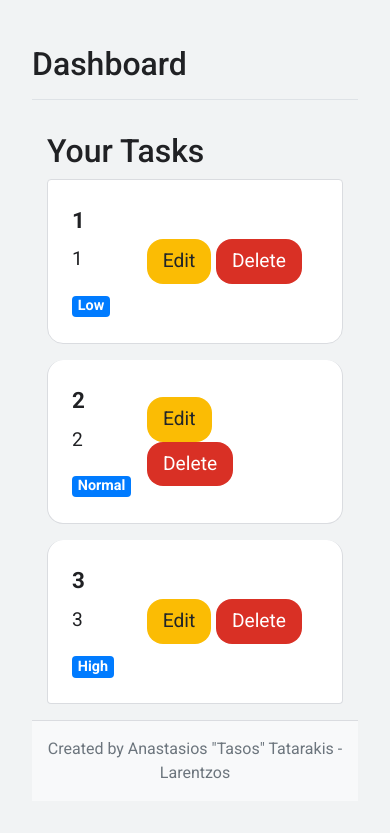
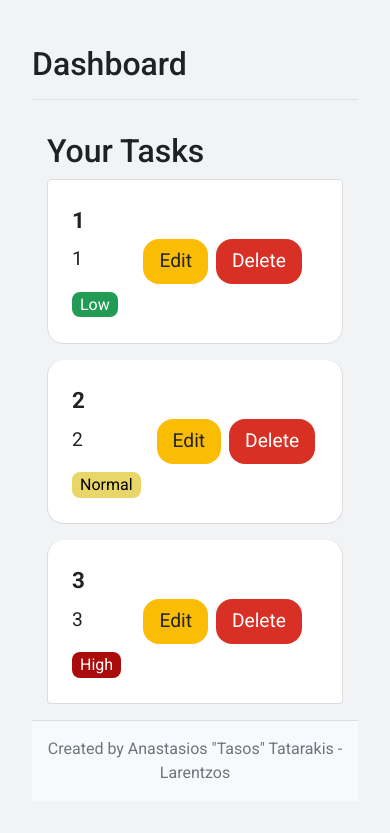
Before and after one commit to Anastasios3/Task-Managment-App-Mk-I--lightweight, a Flask app: page /tasks in a window 390 px wide. Shown: the part 63-896 px from the top of the page. Run offline with Flask 3, Linux system fonts and the light colour scheme; a user stored in the database is signed in; some libraries are stand-ins or nearby versions.

Commit message:
chore: Update CSS styles for improved responsiveness and readability

```diff
--- a/static/CSS/main_content.css
+++ b/static/CSS/main_content.css
@@ -91,3 +199,55 @@
   font-size: 1.2rem;
   border-radius: 1rem;
 }
+
+/* Priority tag styling */
+.priority-low {
+  background-color: #229c55;
+  color: white;
+  padding: 0.2rem 0.5rem;
+  border-radius: 0.5rem;
+  font-size: 1rem;
+}
+
+.priority-normal {
+  background-color: #e9d669;
+  color: black;
+  padding: 0.2rem 0.5rem;
+  border-radius: 0.5rem;
+  font-size: 1rem;
+}
+
+.priority-high {
+  background-color: #aa0b0b;
+  color: white;
+  padding: 0.2rem 0.5rem;
+  border-radius: 0.5rem;
+  font-size: 1rem;
+}
+
+/* Responsive design for smaller screens */
+@media (max-width: 768px) {
+  #sidebar {
+    position: fixed;
+    transform: translateX(-100%);
+    z-index: 1000;
+    width: 75%;
+    height: 100%;
+  }
+
+  #sidebar.show {
+    transform: translateX(0);
+  }
+
+  .navbar-toggler {
+    display: block;
+  }
+
+  .wrapper {
+    flex-direction: column;
+  }
+
+  #main-content {
+    margin-left: 0;
+  }
+}
--- a/templates/tasks.html
+++ b/templates/tasks.html
@@ -1,7 +1,6 @@
 {% extends "base.html" %} {% block content %}
 <div class="container-fluid">
   <h2>Your Tasks</h2>
-  {% if tasks %}
   <ul class="list-group">
     {% for task in tasks %}
     <li
@@ -10,25 +9,28 @@
       <div>
         <strong>{{ task.title }}</strong>
         <p>{{ task.description }}</p>
-        <span class="badge badge-primary">{{ task.priority }}</span>
+        <span class="priority-{{ task.priority|lower }}"
+          >{{ task.priority }}</span
+        >
       </div>
-      <div>
+      <div class="d-flex">
         <a
           href="{{ url_for('task.update_task', task_id=task.id) }}"
-          class="btn btn-warning btn-sm"
+          class="btn btn-warning"
           >Edit</a
         >
         <a
           href="{{ url_for('task.delete_task', task_id=task.id) }}"
-          class="btn btn-danger btn-sm"
+          class="btn btn-danger ml-2"
           >Delete</a
         >
       </div>
     </li>
+    {% else %}
+    <li class="list-group-item">
+      <div class="alert alert-info" role="alert">No tasks available.</div>
+    </li>
     {% endfor %}
   </ul>
-  {% else %}
-  <p>No tasks available.</p>
-  {% endif %}
 </div>
 {% endblock %}
```
Also changed, not shown: other parts of static/CSS/main_content.css (+108 -0 lines), task_manager.db.
